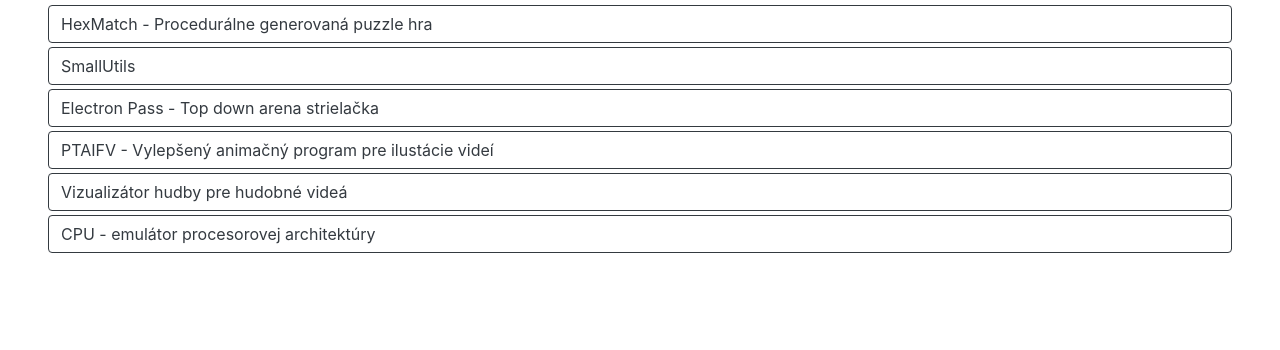
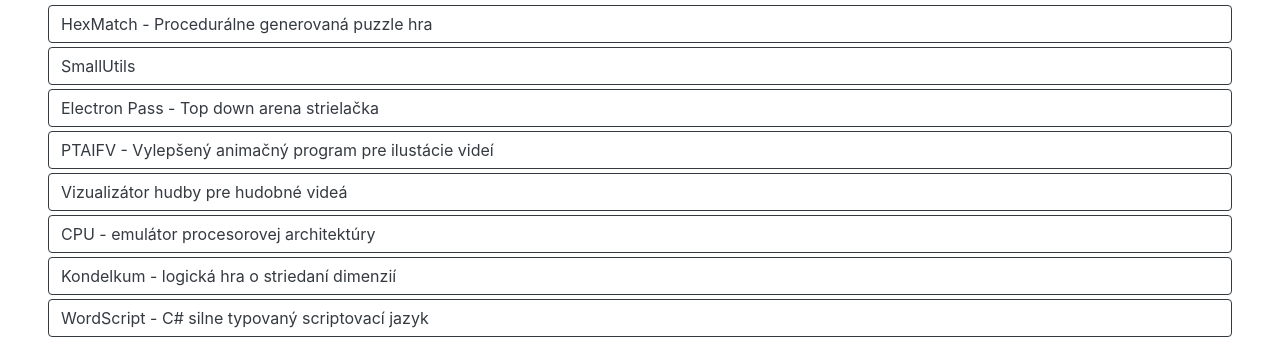
Before and after one commit to bt7s7k7/bt7s7k7.github.io, a plain HTML site: page index.html in a window 1280 px wide. Shown: the part 899-1249 px from the top of the page. Drawn offline with nearby package versions, Linux system fonts and the light colour scheme.

Commit message:
Added new projects

```diff
--- a/index.html
+++ b/index.html
@@ -20,7 +20,9 @@
 			["Electron Pass - Top down arena strielačka", "https://bt7s7k7.github.io/ElectronPass/"],
 			["PTAIFV - Vylepšený animačný program pre ilustácie videí", "https://bt7s7k7.github.io/PTAIFV/"],
 			["Vizualizátor hudby pre hudobné videá", "https://bt7s7k7.github.io/MusicVisualizer/"],
-			["CPU - emulátor procesorovej architektúry", "https://bt7s7k7.github.io/CPU/"]
+			["CPU - emulátor procesorovej architektúry", "https://bt7s7k7.github.io/CPU/"],
+            ["Kondelkum - logická hra o striedaní dimenzií", "https://github.com/bt7s7k7/Kondelkum"],
+            ["WordScript - C# silne typovaný scriptovací jazyk", "https://github.com/bt7s7k7/WordScript"]
 		].map(v => [[/__TEXT/g, v[0]], [/__LINK/g, v[1]]])
 	</script>
 </head>
```
